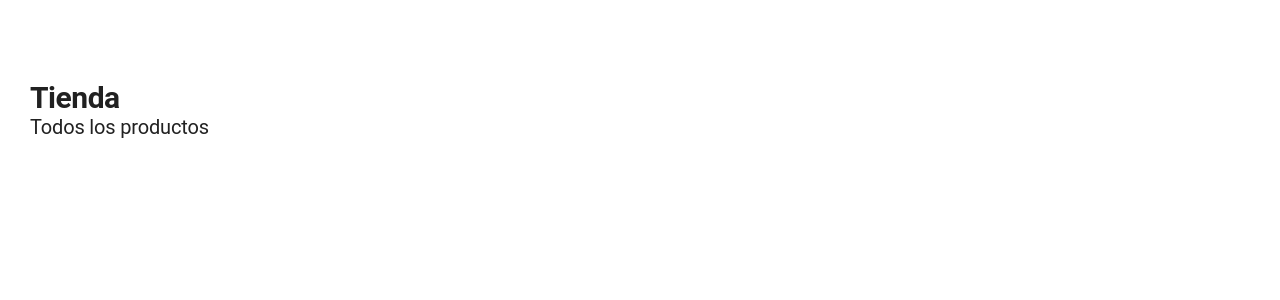
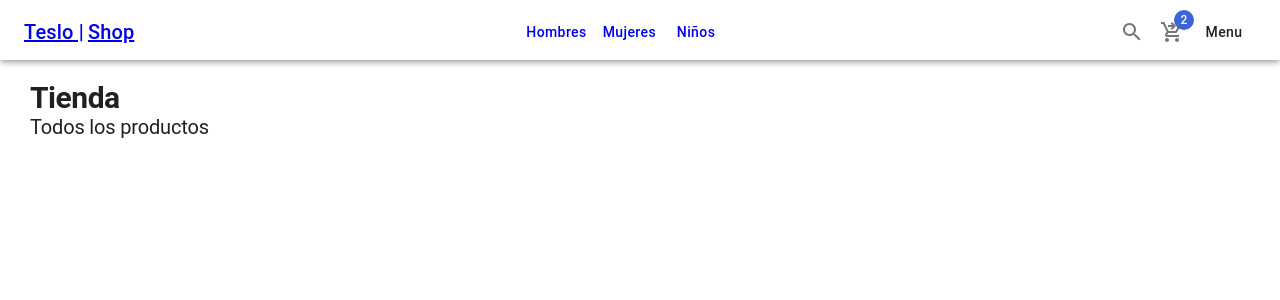
Before and after one commit to v-devOs/Nextjs-Seccion-12, a Next.js app: page / in a window 1280 px wide. Shown: the top 300 px of the page. Built offline with nearby package versions, Linux system fonts and the light colour scheme.

Commit message:
Creacion de la navbar de la tienda

```diff
--- a/components/layouts/ShopLayout.tsx
+++ b/components/layouts/ShopLayout.tsx
@@ -1,5 +1,6 @@
 import { FC } from "react"
 import Head from "next/head"
+import { Navbar } from "../ui"
 
 
 interface Props{
@@ -28,7 +29,7 @@ export const ShopLayout: FC<Props> = ({ children,title, pageDescription, imageFu
       </Head>
 
       <nav>
-
+        <Navbar/>
       </nav>
 
       <main style={{
--- /dev/null
+++ b/components/ui/Navbar.tsx
@@ -0,0 +1,62 @@
+import NextLink from 'next/link'
+
+import { AppBar, Badge, Box, Button, IconButton, Link, Toolbar, Typography } from '@mui/material';
+import SearchOutlined  from '@mui/icons-material/SearchOutlined';
+import ShoopingCart  from '@mui/icons-material/ShoppingCartCheckoutOutlined';
+
+export const Navbar = () => {
+  return (
+    <AppBar>
+        <Toolbar>
+          <NextLink href='/' passHref>
+            <Link display='flex' alignItems='center' component='span'>
+              <Typography variant='h6'>Teslo |</Typography>
+              <Typography variant='h6' sx={{ ml: 0.5}}>Shop</Typography>
+            </Link>
+          </NextLink>
+
+
+          <Box flex={1}/>
+
+          <Box sx={{ display: { xs: 'none', sm: 'block' } }}>
+              <NextLink href='/category/men' passHref >
+                <Link component='span'>
+                  <Button>Hombres</Button>
+                </Link>
+              </NextLink>
+              <NextLink href='/category/women' passHref >
+                <Link component='span'>
+                  <Button>Mujeres</Button>
+                </Link>
+              </NextLink>
+              <NextLink href='/category/kid' passHref >
+                <Link component='span'>
+                  <Button>Niños</Button>
+                </Link>
+              </NextLink>
+          </Box>
+
+          <Box flex={1}/>
+
+          <IconButton>
+            <SearchOutlined/>
+          </IconButton>
+
+          <NextLink href='/cart' passHref>
+            <Link component='span'>
+              <IconButton>
+                <Badge badgeContent={2} color='secondary'>
+                  <ShoopingCart/>
+                </Badge>
+              </IconButton>
+            </Link>
+          </NextLink>
+
+          <Button>
+            Menu
+          </Button>
+
+        </Toolbar>
+    </AppBar>
+  )
+}
--- /dev/null
+++ b/components/ui/index.ts
@@ -0,0 +1 @@
+export * from './Navbar'
--- a/styles/globals.css
+++ b/styles/globals.css
@@ -7,6 +7,10 @@
 @-webkit-keyframes fadeIn {
   0% {opacity: 0;}
   100% {opacity: 1;}
+}
+
+a{
+  text-decoration: none;
 }
 
 .fadeIn {
--- a/themes/light-theme.ts
+++ b/themes/light-theme.ts
@@ -16,6 +16,7 @@ export const lightTheme = createTheme({
     MuiLink: {
       defaultProps: {
         underline: 'none',
+        color: '#252525'
       },
     },
     MuiAppBar: {
```
